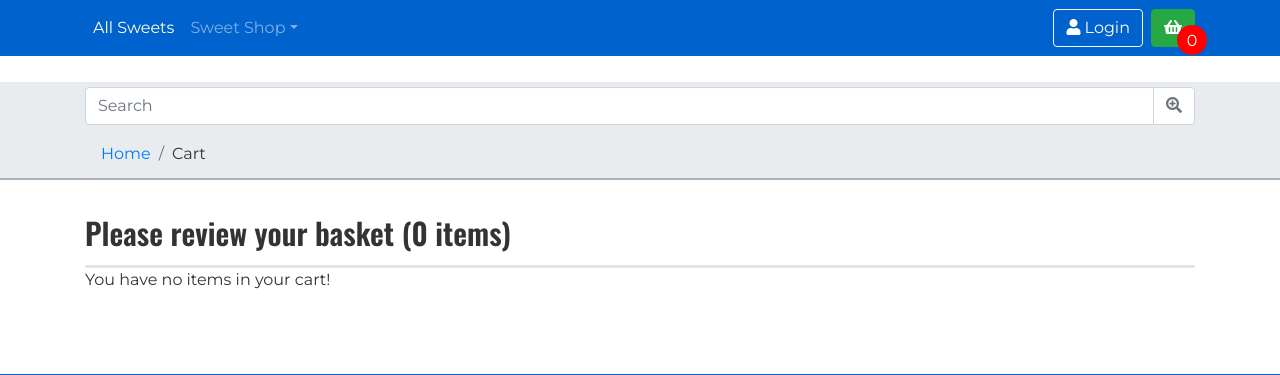
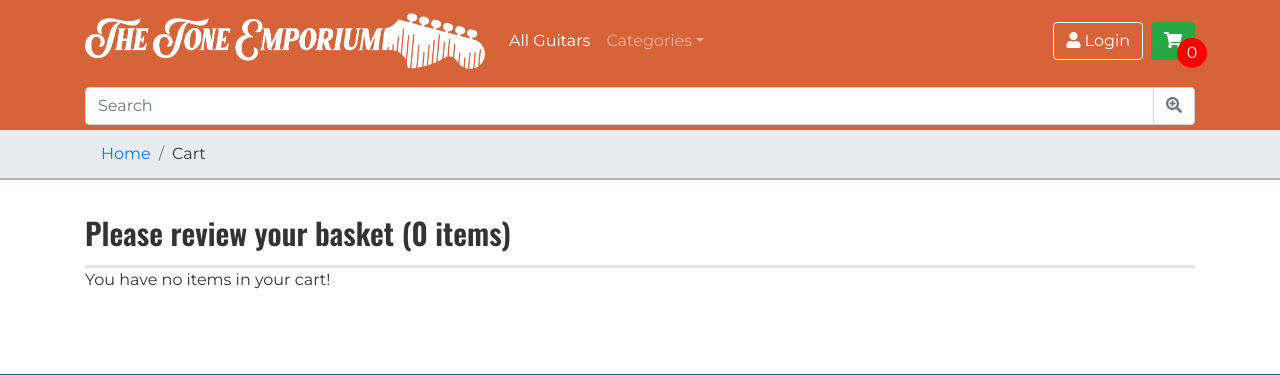
Before and after one commit to allyouneedisdave/ToneEmporium, a PHP site: page /cart.php in a window 1280 px wide. Shown: the top 375 px of the page. Run offline with PHP 8.4, Linux system fonts and the light colour scheme; data that the repository does not hold is empty; some libraries are stand-ins or nearby versions.

Commit message:
Working on bringing in Tone Emporioum Focus on items cards for index next

```diff
--- a/css/core.css
+++ b/css/core.css
@@ -18,12 +18,12 @@ h1 {
 
 
 .navbar {
-    background-color: #0062cc;
+    background-color: #D76339;
     color: #fff;
 }
 
 #navbar-search {
-    background-color: #6c757d;
+    background-color: #D76339;
     color: #fff;
 }
 
@@ -348,7 +348,7 @@ table {
 .header-search {
     padding-top: 5px;
     padding: 5px;
-    background-color: #e9ecef;
+    background-color: #D76339;
     position: fixed;
     top: 82px;
     width: 100%;
--- a/inc/header.php
+++ b/inc/header.php
@@ -73,19 +73,19 @@ if (isset($_GET[ 'bathroom'] )) {
                             <a class="nav-link" href="/">Home<span class="sr-only">(current)</span></a>
                         </li>
                         <li class="nav-item">
-                            <a class="nav-link" href="/listings.php">All Sweets</a>
+                            <a class="nav-link" href="/listings.php">All Guitars</a>
                         </li>
 
                         <li class="nav-item ">
-                            <a class="nav-link " href="#" id="navbarDropdown" >Catagories</a>
+                            <a class="nav-link " href="#" id="navbarDropdown" >Categories</a>
                             <div class="" aria-labelledby="navbarDropdown">
-                                <a class="dropdown-item" href="/listings.php?cat=Boiled Sweets">Boiled Sweets</a>
-                                <a class="dropdown-item" href="/listings.php?cat=Jelly Sweets">Jelly Sweets</a>
-                                <a class="dropdown-item" href="/listings.php?cat=Toffee and Fudge">Toffee and Fudge</a>
-                                <a class="dropdown-item" href="/listings.php?cat=Bon Bons">Bon Bons</a>
-                                <a class="dropdown-item" href="/listings.php?cat=Chocolate">Chocolate</a>
-                                <a class="dropdown-item" href="/listings.php?cat=Jars Of Joy">Jars Of Joy</a>
-                                <a class="dropdown-item" href="/listings.php?cat=Lollipop">Lollipops</a>
+                                <a class="dropdown-item" href="/listings.php?cat=Strat Style">Strat Style</a>
+                                <a class="dropdown-item" href="/listings.php?cat=Tele Style">Tele Style</a>
+                                <a class="dropdown-item" href="/listings.php?cat=Single Cutaway">Single Cutaway</a>
+                                <a class="dropdown-item" href="/listings.php?cat=Double Cutaway">Double Cutaway</a>
+                                <a class="dropdown-item" href="/listings.php?cat=Offset">Offset</a>
+                                <a class="dropdown-item" href="/listings.php?cat=Hollow Body">Hollow Body</a>
+                                <a class="dropdown-item" href="/listings.php?cat=Accessories">Accessories</a>
                                 <div class="dropdown-divider"></div>
                                 <a class="dropdown-item" href="#">Special Offers</a>
                             </div>
@@ -101,26 +101,30 @@ if (isset($_GET[ 'bathroom'] )) {
             <nav class="navbar navbar-expand-lg navbar-dark fixed-top">
                 <div class="container">
                     <!--<a class="navbar-brand" href="../index.php"><h1>Tutto</h1></a>-->
-
+                   <a class="navbar-brand" href="../index.php">
+                        <div style="width:400px;">
+                            <img src="/images/main/Logo/logowhitelong.png" style="height:100%; width:100%;" />
+                        </div>
+                    </a>
                     <button class="navbar-toggler" type="button" data-toggle="collapse" data-target="#navbarSupportedContent" aria-controls="navbarSupportedContent" aria-expanded="false" aria-label="Toggle navigation"><span class="navbar-toggler-icon"></span></button>
                     <div class="collapse navbar-collapse" id="navbarSupportedContent">
                         <ul class="navbar-nav mr-auto">
                             <li class="nav-item active">
-                                <a class="nav-link" href="../listings.php">All Sweets<span class="sr-only">(current)</span></a>
+                                <a class="nav-link" href="../listings.php">All Guitars<span class="sr-only">(current)</span></a>
                             </li>
 
                             <li class="nav-item dropdown">
-                                <a class="nav-link dropdown-toggle" href="#" id="navbarDropdown" role="button" data-toggle="dropdown" aria-haspopup="true" aria-expanded="false">Sweet Shop</a>
+                                <a class="nav-link dropdown-toggle" href="#" id="navbarDropdown" role="button" data-toggle="dropdown" aria-haspopup="true" aria-expanded="false">Categories</a>
                                 <div class="dropdown-menu" aria-labelledby="navbarDropdown">
-                                    <a class="dropdown-item" href="../listings.php?cat=Boiled Sweets">Boiled Sweets</a>
-                                    <a class="dropdown-item" href="../listings.php?cat=Jelly Sweets">Jelly Sweets</a>
-                                    <a class="dropdown-item" href="../listings.php?cat=Toffee and Fudge">Toffee and Fudge</a>
-                                    <a class="dropdown-item" href="../listings.php?cat=Bon Bons">Bon Bons</a>
-                                    <a class="dropdown-item" href="../listings.php?cat=Chocolate">Chocolate</a>
-                                    <a class="dropdown-item" href="../listings.php?cat=Jars Of Joy">Jars Of Joy</a>
-                                    <a class="dropdown-item" href="/listings.php?cat=Lollipop">Lollipops</a>
-                                    <div class="dropdown-divider"></div>
-                                    <a class="dropdown-item" href="#">Special Offers</a>
+                                    <a class="dropdown-item" href="../listings.php?cat=Strat Style">Strat Style</a>
+                                    <a class="dropdown-item" href="../listings.php?cat=Tele Style">Tele Style</a>
+                                    <a class="dropdown-item" href="../listings.php?cat=Single Cutaway">Single Cutaway</a>
+                                    <a class="dropdown-item" href="../listings.php?cat=Double Cutaway">Double Cutaway</a>
+                                    <a class="dropdown-item" href="../listings.php?cat=Offset">Offset</a>
+                                    <a class="dropdown-item" href="../listings.php?cat=Hollow Body">Hollow Body</a>
+                                    <a class="dropdown-item" href="/listings.php?cat=Accessories">Accessories</a>
+                                    <!--<div class="dropdown-divider"></div>
+                                    <a class="dropdown-item" href="#">Special Offers</a>-->
                                 </div>
                             </li>
 
@@ -137,7 +141,7 @@ if (isset($_GET[ 'bathroom'] )) {
                     <div class="nav-item mr-auto">
                        <div class="basket-container">
 
-                            <div class="btn btn-success ml-2" id="header-cart-btn"><i class="fas fa-shopping-basket"></i> <div class="basket-number"><span id="headercart">-</span></div></div>
+                            <div class="btn btn-success ml-2" id="header-cart-btn"><i class="fas fa-shopping-cart"></i> <div class="basket-number"><span id="headercart">-</span></div></div>
 
                             <div class="basket-drop">
                                 <div class="basket-title">
@@ -164,7 +168,13 @@ if (isset($_GET[ 'bathroom'] )) {
 
             <!-- Mobile header -->
             <header class="mobile-header">
-                <div class="mobile-header-title">Tutto</div>
+                <!--<div class="mobile-header-title">Tutto</div>-->
+
+                       <div class="mobile-header-title" style="width:250px;">
+
+                               <img src="/images/main/Logo/logowhitelong.png" style="height:100%; width:100%;" />
+
+                        </div>
 
                 <div id="mobile-nav-open">
                     <i class="fas fa-bars"></i>
```
